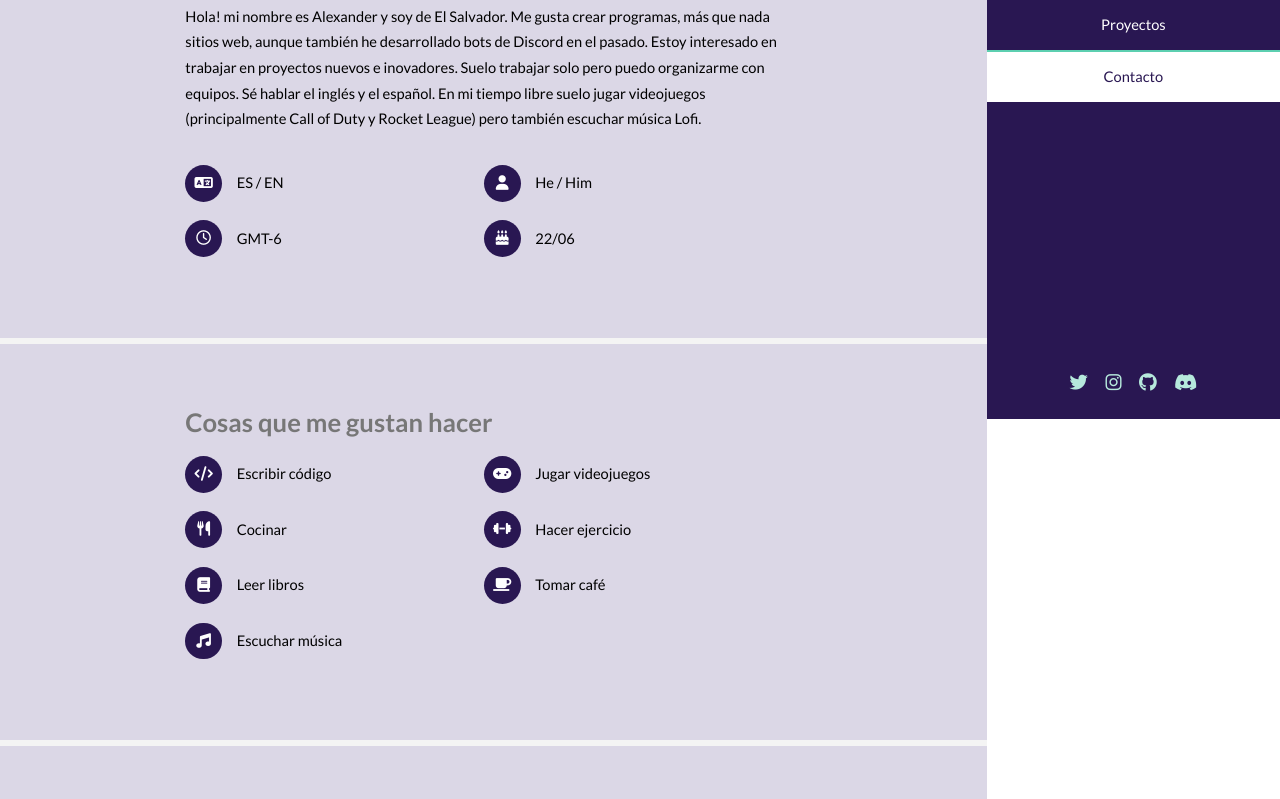
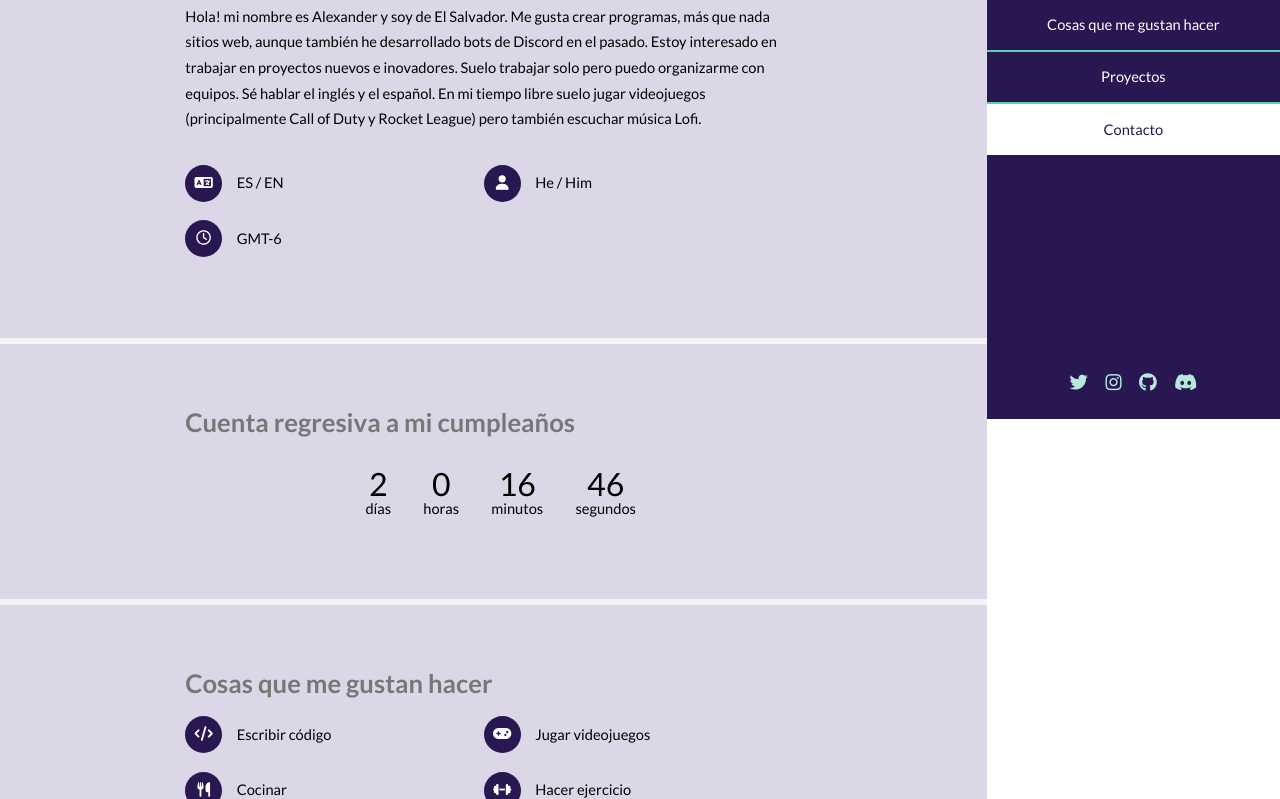
Before and after one commit to Alex22sv/SitioWeb, a plain HTML site: page index.html in a window 1280 px wide. Shown: the part 381-1180 px from the top of the page. Drawn offline with Linux system fonts and the light colour scheme.

Commit message:
Agregar cuenta regresiva a mi cumpleaños

```diff
--- a/assets/css/main.css
+++ b/assets/css/main.css
@@ -3059,3 +3059,34 @@
 			}
 
 	}
+
+/* Special */
+#countdown {
+	display: flex;
+	align-items: center;
+	text-align: center;
+	justify-content: center;
+}
+#countdown ul li {
+	display: inline-block;
+	list-style-type: none;
+	padding: 1em;
+}
+#countdown ul li span {
+	display: block;
+	font-size: 2rem;
+}
+.emoji {
+	display: flex;
+	align-items: center;
+	text-align: center;
+	justify-content: center;
+	padding: 1rem;
+}
+.emoji span {
+	font-size: 4rem;
+	padding: 0 .5rem;
+}
+.hidden {
+	display: none;
+}
--- a/assets/js/main.js
+++ b/assets/js/main.js
@@ -111,3 +111,43 @@
 	});
 
 })(jQuery);
+
+// Birthday countdown
+// Credits: Code With Random (https://www.codewithrandom.com/)
+(function () {
+	const second = 1000,
+	   minute = second * 60,
+	   hour = minute * 60,
+	   day = hour * 24;
+	//Avoid having to update year when the countdown is over
+	let today = new Date(),
+	  dd = String(today.getDate()).padStart(2, "0"),
+	  mm = String(today.getMonth() + 1).padStart(2, "0"),
+	  yyyy = today.getFullYear(),
+	  nextYear = yyyy + 1,
+	  dayMonth = "06/22/",
+	  birthday = dayMonth + yyyy;
+	today = mm + "/" + dd + "/" + yyyy;
+	if (today > birthday) {
+	 birthday = dayMonth + nextYear;
+	}
+
+	//Countdown
+	const countDown = new Date(birthday).getTime(),
+	  	x = setInterval(function() {
+	    const now = new Date().getTime(),
+		distance = countDown - now;
+	    document.getElementById("days").innerText = Math.floor(distance / (day)),
+		document.getElementById("hours").innerText = Math.floor((distance % (day)) / (hour)),
+		document.getElementById("minutes").innerText = Math.floor((distance % (hour)) / (minute)),
+		document.getElementById("seconds").innerText = Math.floor((distance % (minute)) / second);
+	   //It's my birthday
+	   if (distance < 0) {
+		document.getElementById("headline").innerText = "¡Es mi cumpleaños!";
+		document.getElementById("countdown").style.display = "none";
+		document.getElementById("emojiContent").classList.remove("hidden");
+		clearInterval(x);
+	   }
+	   //seconds
+	  }, 0)
+	}());
--- a/index.html
+++ b/index.html
@@ -27,6 +27,7 @@
 				<nav id="nav">
 					<ul>
 						<li><a href="#one" class="active">Acerca</a></li>
+						<li><a href="#five">Cuenta regresiva</a></li>
 						<li><a href="#two">Cosas que me gustan hacer</a></li>
 						<li><a href="#three">Proyectos</a></li>
 						<li><a href="#four">Contacto</a></li>
@@ -61,11 +62,29 @@
 										<li class="fa-language">ES / EN</li>
 										<li class="fa-user">He / Him</li>
 										<li class="fa-clock">GMT-6</li>
-										<li class="fa-cake-candles">22/06</li>
+										<!-- <li class="fa-cake-candles"><div id="countdown"><span id="days"></span> días / <span id="hours"></span> horas / <span id="minutes"></span> minutos / <span id="seconds"></span> segundos</li> -->
 									</ul>
 								</div>
 							</section>
-
+						<!-- Birthday countdown -->
+							<section id="five">
+								<div class="container">
+									<h3 id="headline">Cuenta regresiva a mi cumpleaños</h3>
+									<div id="emojiContent" class="hidden emoji">
+										<span>🥳</span>
+										<span>🎉</span>
+										<span>🎂</span>
+									</div>
+									<div id="countdown">
+										<ul>
+											<li><span id="days"></span> días</li>
+											<li><span id="hours"></span> horas</li>
+											<li><span id="minutes"></span > minutos</li>
+											<li><span id="seconds"></span> segundos</li>
+										</ul>
+									</div>
+								</div>
+							</section>
 						<!-- Two -->
 							<section id="two">
 								<div class="container">
```
